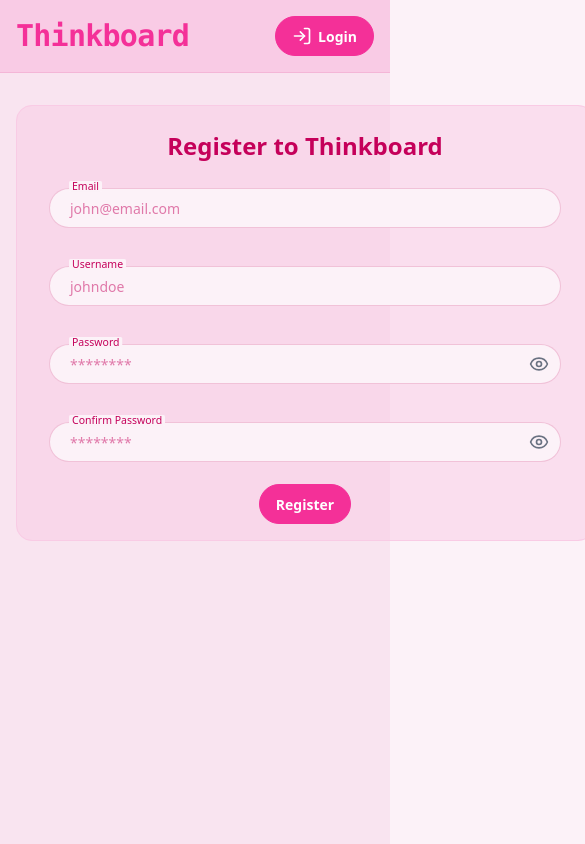
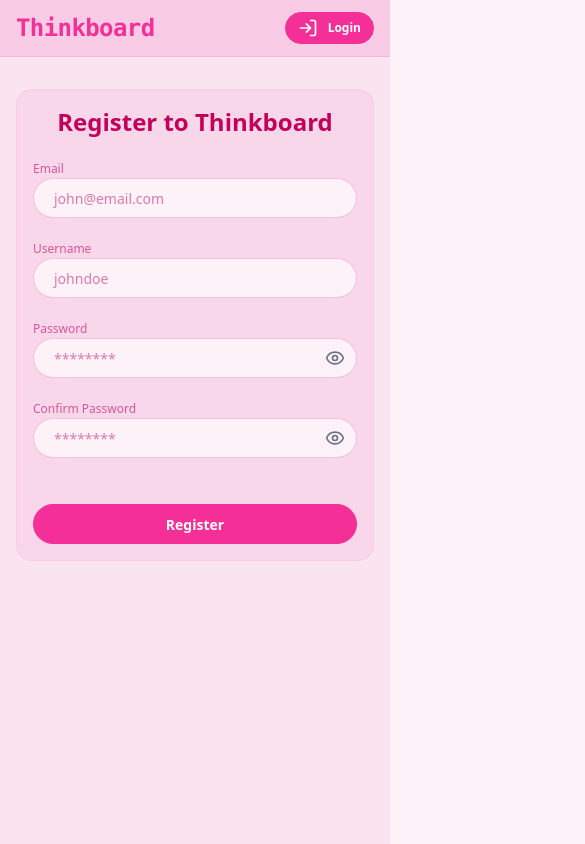
Before and after one commit to RiyaMehta16/thinkboard, a React (Vite) app in the folder frontend/: page /register in a window 390 px wide. Shown: the whole page, 585 px wide, since content can reach past the window. Built offline with nearby package versions, Linux system fonts and the light colour scheme.

Commit message:
made thinkboard responsive

```diff
--- a/frontend/src/App.jsx
+++ b/frontend/src/App.jsx
@@ -9,7 +9,7 @@
 
 const App = () => {
   return (
-    <div className="relative h-screen w-full">
+    <div className="relative h-screen w-full max-sm:min-w-[300px]">
       {/* <div
         className="absolute inset-0 h-full w-full -z-10"
         style={{
--- a/frontend/src/components/Navbar.jsx
+++ b/frontend/src/components/Navbar.jsx
@@ -1,21 +1,28 @@
 import React from "react";
 import { Link, useLocation } from "react-router";
 import { ArrowUpRight, LogIn, Plus } from "lucide-react";
-
 import Dropdown from "./Dropdown";
 import dropdownLinks from "../constants/index.js";
+
 const Navbar = ({ link, linkName }) => {
   const location = useLocation();
   const isLoggedIn = location.pathname === "/home";
+
   return (
-    <header className="bg-base-300 border-b border-base-content/10">
-      <div className="mx-auto max-w-6xl  p-4">
-        <div className="flex items-center justify-between">
-          <h1 className="text-3xl font-bold text-primary font-mono tracking-tight">
+    <header className="bg-base-300 border-b border-base-content/10 w-full max-sm:min-w-[300px]">
+      <div className="mx-auto max-w-6xl px-4 py-3">
+        <div className="flex flex-nowrap items-center justify-between gap-4">
+          {/* Logo / Title */}
+          <h1 className="text-2xl sm:text-3xl font-bold text-primary font-mono tracking-tight whitespace-nowrap">
             Thinkboard
           </h1>
-          <div className="flex items-center gap-4">
-            <Link to={`/${link}`} className="btn btn-primary">
+
+          {/* Button(s) and Dropdown */}
+          <div className="flex items-center gap-3 flex-shrink-0">
+            <Link
+              to={`/${link}`}
+              className="btn btn-primary btn-sm sm:btn-md whitespace-nowrap"
+            >
               {link === "create" ? (
                 <Plus className="size-5" />
               ) : link === "login" ? (
@@ -23,12 +30,11 @@
               ) : (
                 <ArrowUpRight className="size-5" />
               )}
-
-              <span>{linkName}</span>
+              <span className="ml-1">{linkName}</span>
             </Link>
 
             {isLoggedIn && (
-              <Dropdown dropdownLinks={dropdownLinks} className="" />
+              <Dropdown dropdownLinks={dropdownLinks} className="z-50" />
             )}
           </div>
         </div>
--- a/frontend/src/pages/CreatePage.jsx
+++ b/frontend/src/pages/CreatePage.jsx
@@ -17,6 +17,7 @@
       toast.error("All fields are required!");
       return;
     }
+
     setLoading(true);
     try {
       await api.post("/notes", { title, content });
@@ -24,7 +25,7 @@
       navigate("/home");
     } catch (error) {
       console.log("error while creating note:", error);
-      if (error.response.status === 429) {
+      if (error.response?.status === 429) {
         toast.error("Slow down! You're creating notes too fast!", {
           duration: 4000,
           icon: "💀",
@@ -36,50 +37,52 @@
       setLoading(false);
     }
   };
+
   return (
-    <div className="min-h-screen bg-base-200">
-      <div className="container mx-auto px-4 py-8">
-        <div className="max-w-xl mx-auto">
-          <Link to={"/home"} className="btn btn-ghost mb-6">
-            <ArrowLeftIcon className="size-5" /> Back to Notes
+    <div className="min-h-screen bg-base-200 px-4 py-6">
+      <div className="max-w-3xl mx-auto w-full">
+        {/* Back Button */}
+        <Link to="/home" className="btn btn-ghost mb-6 w-full sm:w-auto">
+          <ArrowLeftIcon className="size-5 mr-2" />
+          Back to Notes
         </Link>
-          <div className="">
-            <div className="">
+
+        {/* Form */}
         <form onSubmit={handleSubmit}>
-                <fieldset
-                  className="fieldset bg-base-300/50 border-base-300 rounded-box border p-4"
-                  onSubmit={handleSubmit}
-                >
-                  <legend className="fieldset-legend ml-2 text-xl">
+          <fieldset className="fieldset bg-base-300/50 border-base-300 rounded-box border p-4">
+            <h1 className="font-bold text-center ml-2 text-xl">
               Create New Note
-                  </legend>
-                  <div className="form-control m-4 ">
-                    <label className="floating-label min-w-fit ml-2">
+            </h1>
+            <div className="m-4">
+              <div className="form-control m-2">
+                <label className="label">
                   <span className="label-text">Title</span>
                 </label>
                 <input
                   type="text"
                   placeholder="Note Title"
-                      className="input w-lg placeholder:pl-2 "
+                  className="input input-bordered w-full"
                   value={title}
                   onChange={(e) => setTitle(e.target.value)}
                 />
               </div>
-                  <div className="form-control m-4 ">
-                    <label className="floating-label min-w-fit ml-2">
+
+              <div className="form-control mx-2">
+                <label className="label">
                   <span className="label-text">Content</span>
                 </label>
                 <textarea
-                      type="text"
                   placeholder="Write your note here..."
-                      className="textarea w-lg h-32 placeholder:pl-2 "
+                  className="textarea textarea-bordered w-full h-32"
                   value={content}
                   onChange={(e) => setContent(e.target.value)}
                 />
               </div>
-                  <div className="card-actions justify-center">
+            </div>
+
+            <div className="card-actions justify-center m-4">
               <button
-                      className="btn btn-primary"
+                className="btn btn-primary w-full sm:w-auto"
                 type="submit"
                 disabled={loading}
               >
@@ -90,9 +93,6 @@
         </form>
       </div>
     </div>
-        </div>
-      </div>
-    </div>
   );
 };
 
--- a/frontend/src/pages/LoginPage.jsx
+++ b/frontend/src/pages/LoginPage.jsx
@@ -4,13 +4,14 @@
 import { useNavigate } from "react-router";
 import Loader from "../components/Loader";
 import { Eye, EyeOff } from "lucide-react";
+
 const LoginPage = () => {
   const navigate = useNavigate();
   const [email, setEmail] = useState("");
   const [password, setPassword] = useState("");
   const [showPassword, setShowPassword] = useState(false);
+  const [loading, setLoading] = useState(false);
 
-  const [loading, setLoading] = useState(false);
   const handleLogin = async (e) => {
     e.preventDefault();
     setLoading(true);
@@ -18,40 +19,45 @@
     setEmail("");
     setPassword("");
   };
+
   return (
     <div className="min-h-screen bg-base-200">
       <Navbar link="register" linkName="Register" />
       {loading ? (
         <Loader />
       ) : (
-        <div className="container mx-auto px-4 py-8 ">
-          <div className="max-w-xl mx-auto ">
-            <form onSubmit={(e) => handleLogin(e)} className="">
-              <fieldset className="fieldset bg-base-300/50 border-base-300 rounded-box border p-4">
-                <h1 className="fieldset-legend  text-2xl justify-center">
+        <div className="container mx-auto px-8 py-16">
+          <div className="w-full max-w-xl sm:max-w-md mx-auto ">
+            <form onSubmit={handleLogin} className="w-full">
+              <fieldset className="fieldset bg-base-300/50 border-base-300 rounded-box border p-10 max-sm:p-4">
+                <h1 className="font-bold text-2xl text-center mb-2">
                   Login to Thinkboard
                 </h1>
-                <div className="form-control m-4 ">
-                  <label className="floating-label min-w-fit ml-2">
+
+                {/* Email */}
+                <div className="form-control mb-4">
+                  <label className="label">
                     <span className="label-text">Email</span>
                   </label>
                   <input
-                    type="text"
+                    type="email"
                     placeholder="john@email.com"
-                    className="input w-lg placeholder:pl-2 "
+                    className="input input-bordered w-full placeholder:pl-2"
                     value={email}
                     onChange={(e) => setEmail(e.target.value)}
                   />
                 </div>
-                <div className="form-control m-4 ">
-                  <label className="floating-label min-w-fit ml-2">
+
+                {/* Password */}
+                <div className="form-control mb-4">
+                  <label className="label">
                     <span className="label-text">Password</span>
                   </label>
                   <div className="relative">
                     <input
                       type={showPassword ? "text" : "password"}
                       placeholder="********"
-                      className="input w-full pr-10 placeholder:pl-2"
+                      className="input input-bordered w-full pr-10 placeholder:pl-2"
                       value={password}
                       onChange={(e) => setPassword(e.target.value)}
                     />
@@ -69,9 +75,11 @@
                     </button>
                   </div>
                 </div>
-                <div className="card-actions justify-center">
+
+                {/* Submit */}
+                <div className="card-actions justify-center mt-6">
                   <button
-                    className="btn btn-primary"
+                    className="btn btn-primary w-full"
                     type="submit"
                     disabled={loading}
                   >
--- a/frontend/src/pages/NoteDetailPage.jsx
+++ b/frontend/src/pages/NoteDetailPage.jsx
@@ -1,14 +1,12 @@
 import React, { useEffect, useRef, useState } from "react";
 import handleUpdateNote from "../api/handleUpdateNote";
-import { Link, useNavigate } from "react-router";
+import { Link, useNavigate, useParams } from "react-router";
+import { ArrowLeftIcon, LoaderIcon, Trash2Icon } from "lucide-react";
 import handleGetNote from "../api/handleGetNote";
-import { useParams } from "react-router";
-import { ArrowLeftIcon, LoaderIcon, Trash2Icon } from "lucide-react";
 import handleDeleteNote from "../api/handleDeleteNote";
 
 const NoteDetailPage = () => {
   const { id } = useParams();
-  // the name "id" here is based off of what we used while defining the Route, in our case we used "/notes/:id", if it was "notes/:user_id" then we would have used const { user_id } = useParams();
   const navigate = useNavigate();
   const [title, setTitle] = useState("");
   const [content, setContent] = useState("");
@@ -22,7 +20,6 @@
       setLoading(true);
       try {
         const res = await handleGetNote(id);
-        // console.log("res.data", res.data);
         setTitle(res.data.title);
         setContent(res.data.content);
       } catch (error) {
@@ -33,6 +30,7 @@
     };
     getNote();
   }, []);
+
   const handleUpdate = async (e) => {
     e.preventDefault();
     setLoading(true);
@@ -46,56 +44,62 @@
       </div>
     );
   }
+
   return (
     <div className="min-h-screen bg-base-200">
       <div className="container mx-auto px-4 py-8">
         <div className="max-w-xl mx-auto">
-          <div className="flex justify-between">
-            <Link to={"/home"} className="btn btn-ghost mb-6">
-              <ArrowLeftIcon className="size-5" /> Back to Notes
+          {/* Top bar buttons */}
+          <div className="flex flex-col sm:flex-row justify-between items-start sm:items-center gap-3 mb-6">
+            <Link to="/home" className="btn btn-ghost w-full sm:w-auto">
+              <ArrowLeftIcon className="size-5" />
+              Back to Notes
             </Link>
 
             <button
               onClick={() => handleDeleteNote({ id, navigate })}
-              className="btn btn-outline btn-error mb-6"
+              className="btn btn-outline btn-error w-full sm:w-auto"
             >
-              <Trash2Icon className="size-5" /> Delete Note
+              <Trash2Icon className="size-5" />
+              Delete Note
             </button>
           </div>
-          <div className="">
-            <div className="">
-              <form onSubmit={(e) => handleUpdate(e)}>
+
+          {/* Form */}
+          <form onSubmit={handleUpdate}>
             <fieldset className="fieldset bg-base-300/50 border-base-300 rounded-box border p-4">
               <legend className="fieldset-legend ml-2 text-xl">
                 Update Note
               </legend>
-                  <div className="form-control m-4 ">
+
+              <div className="form-control m-4">
                 <label className="floating-label min-w-fit ml-2">
                   <span className="label-text">Title</span>
                 </label>
                 <input
                   type="text"
                   placeholder="Note Title"
-                      className="input w-lg placeholder:pl-2 "
+                  className="input w-full placeholder:pl-2"
                   value={title}
                   onChange={(e) => setTitle(e.target.value)}
                 />
               </div>
-                  <div className="form-control m-4 ">
+
+              <div className="form-control m-4">
                 <label className="floating-label min-w-fit ml-2">
                   <span className="label-text">Content</span>
                 </label>
                 <textarea
-                      type="text"
                   placeholder="Write your note here..."
-                      className="textarea w-lg h-32 placeholder:pl-2 "
+                  className="textarea w-full h-32 placeholder:pl-2"
                   value={content}
                   onChange={(e) => setContent(e.target.value)}
                 />
               </div>
+
               <div className="card-actions justify-center">
                 <button
-                      className="btn btn-primary"
+                  className="btn btn-primary w-full sm:w-auto"
                   type="submit"
                   disabled={loading}
                 >
@@ -107,8 +111,6 @@
         </div>
       </div>
     </div>
-      </div>
-    </div>
   );
 };
 
--- a/frontend/src/pages/RegisterPage.jsx
+++ b/frontend/src/pages/RegisterPage.jsx
@@ -3,18 +3,27 @@
 import handleRegisterUser from "../api/handleRegisterUser";
 import { useNavigate } from "react-router";
 import { Eye, EyeOff } from "lucide-react";
+import toast from "react-hot-toast";
+
 const RegisterPage = () => {
   const navigate = useNavigate();
   const [email, setEmail] = useState("");
   const [username, setUsername] = useState("");
   const [password, setPassword] = useState("");
+  const [confirmPassword, setConfirmPassword] = useState("");
+
   const [showPassword, setShowPassword] = useState(false);
   const [showConfirmPassword, setShowConfirmPassword] = useState(false);
+  const [loading, setLoading] = useState(false);
 
-  const [confirmPassword, setConfirmPassword] = useState("");
-  const [loading, setLoading] = useState(false);
   const handleRegister = async (e) => {
     e.preventDefault();
+
+    if (password !== confirmPassword) {
+      toast.error("Passwords do not match");
+      return;
+    }
+
     setLoading(true);
     await handleRegisterUser({
       email,
@@ -23,57 +32,68 @@
       setLoading,
       navigate,
     });
+
     setEmail("");
     setUsername("");
     setPassword("");
     setConfirmPassword("");
   };
+
   return (
     <div className="min-h-screen bg-base-200">
       <Navbar link="login" linkName="Login" />
 
       <div className="container mx-auto px-4 py-8">
-        <div className="max-w-xl mx-auto">
-          <form onSubmit={(e) => handleRegister(e)}>
-            <fieldset className="fieldset bg-base-300/50 border-base-300 rounded-box border p-4">
-              <h1 className="fieldset-legend  text-2xl justify-center">
+        <div className="w-full max-w-xl sm:max-w-md mx-auto">
+          <form onSubmit={handleRegister}>
+            <fieldset className="fieldset bg-base-300/50 border-base-300 rounded-box border p-10 max-sm:p-4">
+              <h1 className="font-bold text-2xl text-center mb-4">
                 Register to Thinkboard
               </h1>
-              <div className="form-control m-4 ">
-                <label className="floating-label min-w-fit ml-2">
+
+              {/* Email */}
+              <div className="form-control mb-4">
+                <label className="label">
                   <span className="label-text">Email</span>
                 </label>
                 <input
-                  type="text"
+                  type="email"
                   placeholder="john@email.com"
-                  className="input w-lg placeholder:pl-2 "
+                  className="input input-bordered w-full placeholder:pl-2"
                   value={email}
                   onChange={(e) => setEmail(e.target.value)}
+                  required
                 />
               </div>
-              <div className="form-control m-4 ">
-                <label className="floating-label min-w-fit ml-2">
+
+              {/* Username */}
+              <div className="form-control mb-4">
+                <label className="label">
                   <span className="label-text">Username</span>
                 </label>
                 <input
                   type="text"
                   placeholder="johndoe"
-                  className="input w-lg placeholder:pl-2 "
+                  className="input input-bordered w-full placeholder:pl-2"
                   value={username}
                   onChange={(e) => setUsername(e.target.value)}
+                  required
                 />
               </div>
-              <div className="form-control m-4 ">
-                <label className="floating-label min-w-fit ml-2">
+
+              {/* Password */}
+              <div className="form-control mb-4">
+                <label className="label">
                   <span className="label-text">Password</span>
                 </label>
                 <div className="relative">
                   <input
                     type={showPassword ? "text" : "password"}
                     placeholder="********"
-                    className="input w-full pr-10 placeholder:pl-2"
+                    className="input input-bordered w-full pr-10 placeholder:pl-2"
                     value={password}
                     onChange={(e) => setPassword(e.target.value)}
+                    required
                   />
                   <button
                     type="button"
@@ -89,18 +109,20 @@
                   </button>
                 </div>
               </div>
-              <div className="form-control m-4 ">
-                <label className="floating-label min-w-fit ml-2">
+
+              {/* Confirm Password */}
+              <div className="form-control mb-4">
+                <label className="label">
                   <span className="label-text">Confirm Password</span>
                 </label>
-
                 <div className="relative">
                   <input
                     type={showConfirmPassword ? "text" : "password"}
                     placeholder="********"
-                    className="input w-lg placeholder:pl-2 "
+                    className="input input-bordered w-full pr-10 placeholder:pl-2"
                     value={confirmPassword}
                     onChange={(e) => setConfirmPassword(e.target.value)}
+                    required
                   />
                   <button
                     type="button"
@@ -116,9 +138,11 @@
                   </button>
                 </div>
               </div>
-              <div className="card-actions justify-center">
+
+              {/* Submit */}
+              <div className="card-actions justify-center mt-6">
                 <button
-                  className="btn btn-primary"
+                  className="btn btn-primary w-full"
                   type="submit"
                   disabled={loading}
                 >
```
Lines whose indentation alone changed are shown as unchanged.
